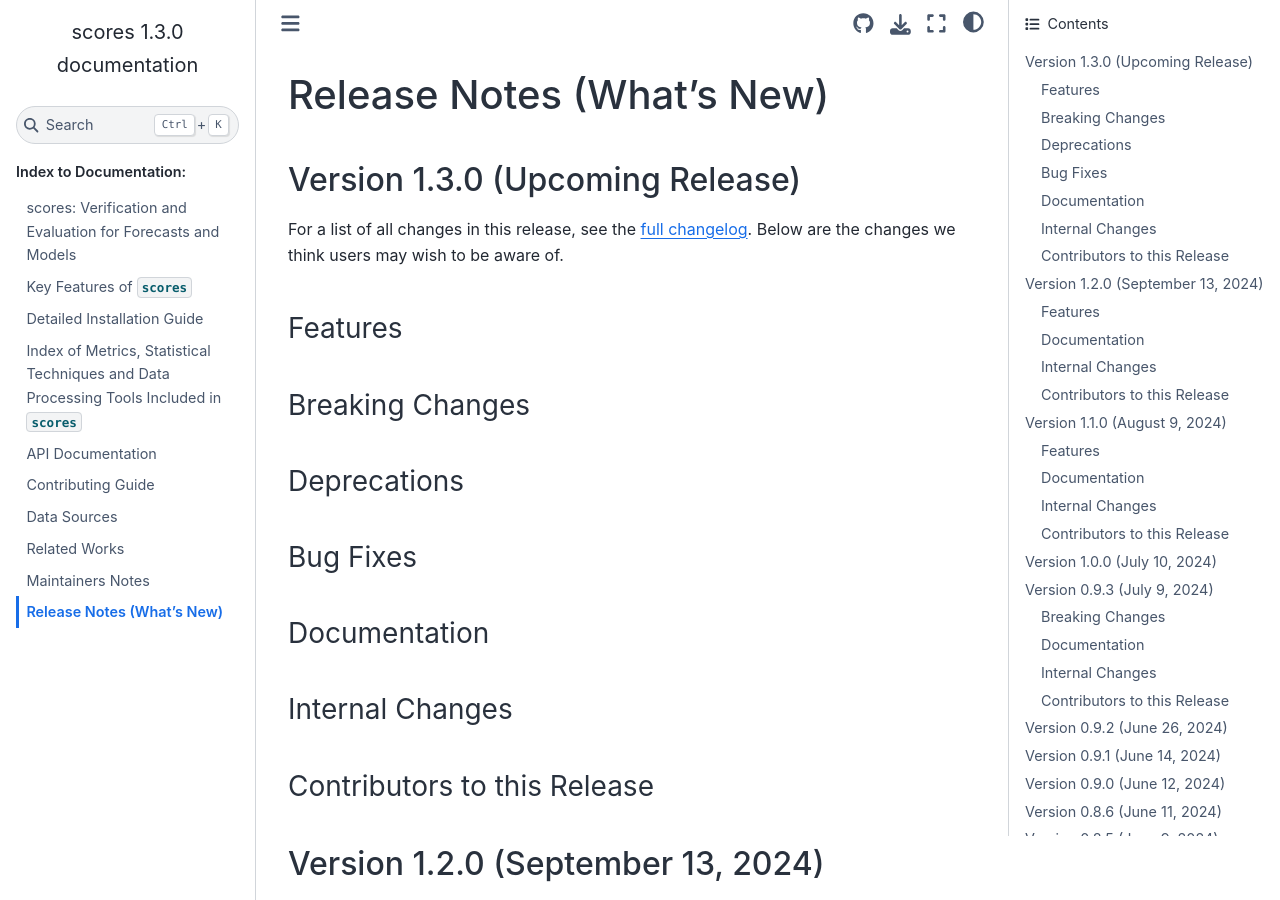
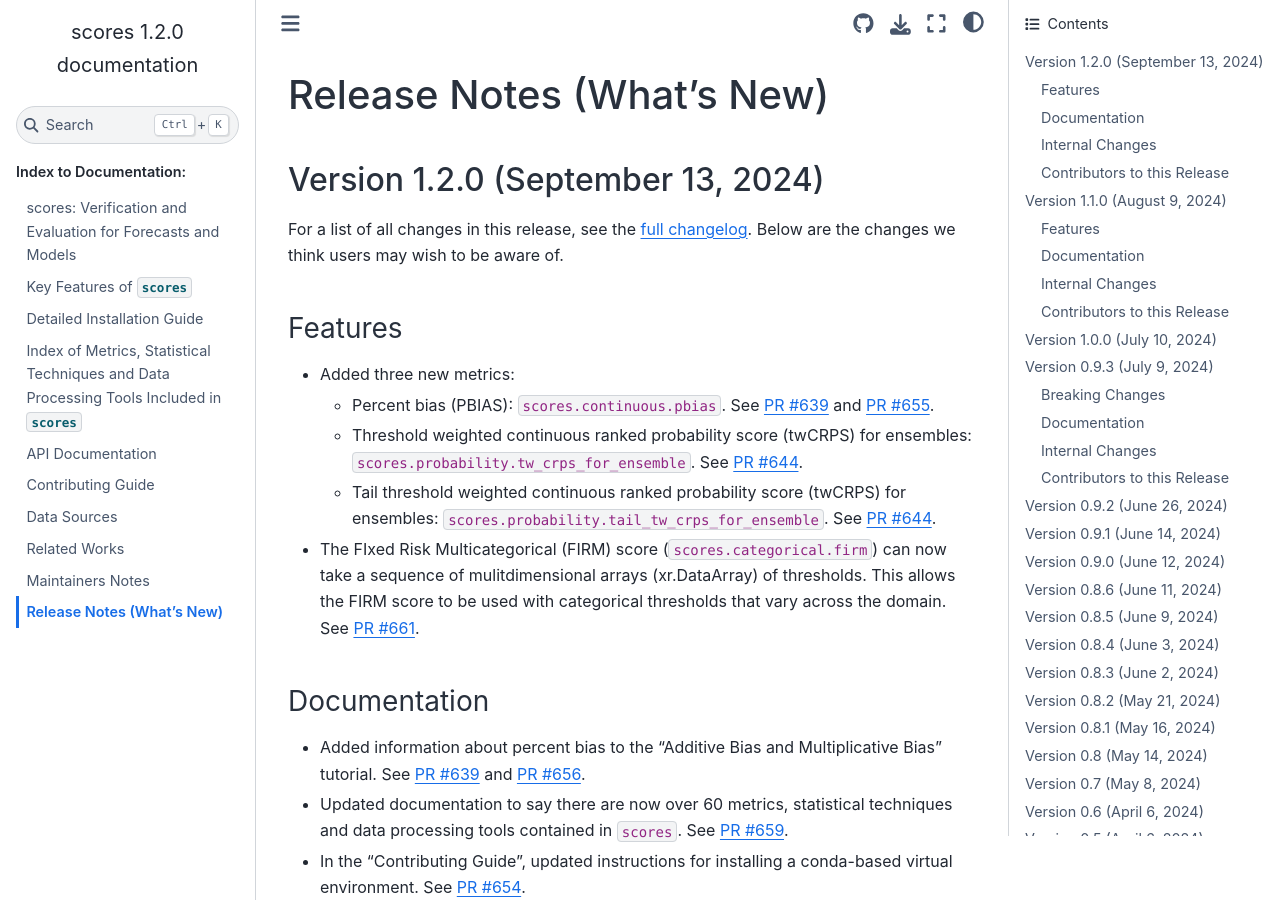
Before and after one commit to nci/scores, a Sphinx documentation site: the page built from docs/release_notes.md, in a window 1280 px wide and 900 px high. Built offline with Sphinx 7.4.7 and the Sphinx Book theme 1.1.4, drawn with Linux system fonts in a browser that asks for light colours; pages that are not in the unit, such as notebooks, are missing from menus.

Commit message:
Revert to version 1.2.0 and remove release notes upcoming section

```diff
--- a/docs/conf.py
+++ b/docs/conf.py
@@ -9,7 +9,7 @@ from scores import __version__
 
 project = "scores"
 copyright = "Licensed under Apache 2.0 - https://www.apache.org/licenses/LICENSE-2.0"
-release = "1.3.0"
+release = "1.2.0"
 
 version = __version__
 
--- a/docs/release_notes.md
+++ b/docs/release_notes.md
@@ -1,16 +1,4 @@
 # Release Notes (What's New)
-
-## Version 1.3.0 (Upcoming Release)
-
-For a list of all changes in this release, see the [full changelog](https://github.com/nci/scores/compare/1.2.0...develop). Below are the changes we think users may wish to be aware of.
-
-### Features
-### Breaking Changes
-### Deprecations
-### Bug Fixes
-### Documentation
-### Internal Changes
-### Contributors to this Release
 
 ## Version 1.2.0 (September 13, 2024)
 
--- a/src/scores/__init__.py
+++ b/src/scores/__init__.py
@@ -13,7 +13,7 @@ import scores.processing
 import scores.sample_data
 import scores.stats.statistical_tests  # noqa: F401
 
-__version__ = "1.3.0"
+__version__ = "1.2.0"
 
 __all__ = [
     "scores.categorical",
```
